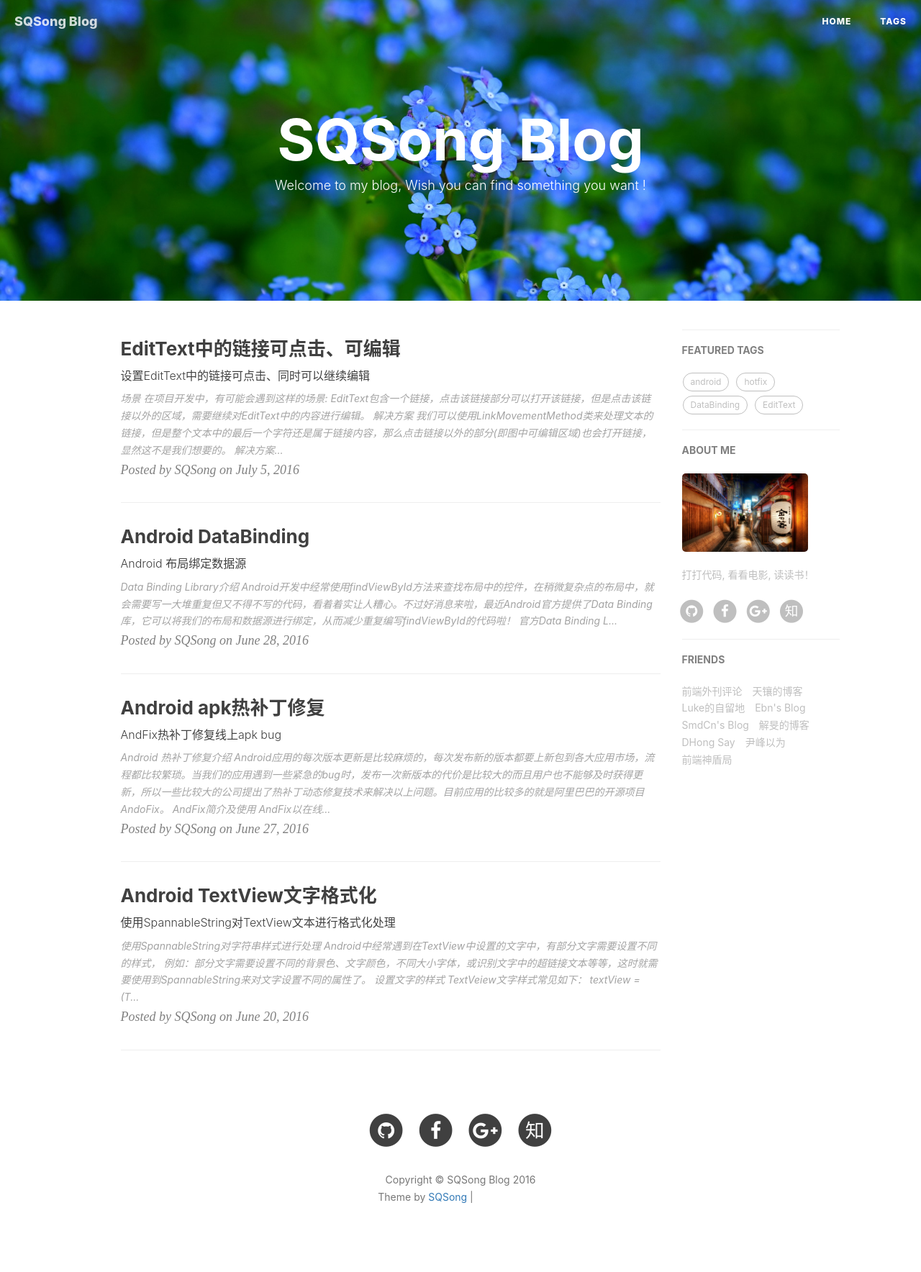
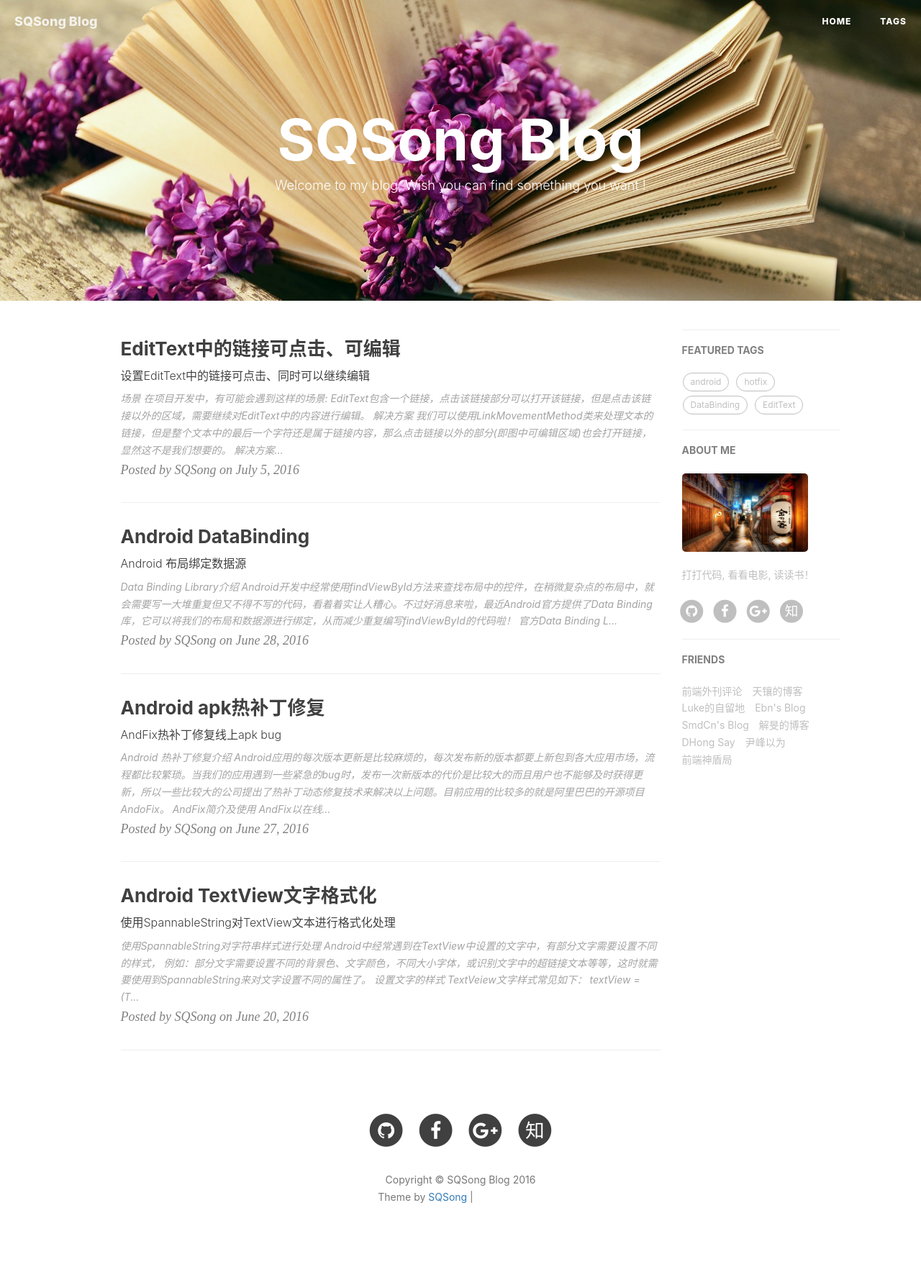
Before and after one commit to songmao123/Jekyll-Blog, a Jekyll site: the page built from index.html, in a window 1280 px wide. Shown: the whole page at 72% size. Built offline with Jekyll 4.4.1, drawn with Linux system fonts in a browser that asks for light colours; nearby versions of some CDN libraries; the list of posts is cut into pages by our own code; comment, search, counter and statistics services are not loaded; grey boxes are pictures that could not be loaded.

Commit message:
change home background

```diff
--- a/_config.yml
+++ b/_config.yml
@@ -1,7 +1,7 @@
 # Site settings
 title: SQSong Blog
 SEOTitle: 松毛的博客 | SQSong Blog
-header-img: img/bg.jpg
+header-img: img/home-bg.jpg
 email: SQSong66@gmail.com
 description: "一个不太靠谱的Android程序猿..."
 keyword: "SQSong, Android, Blog, 博客, 个人网站, 互联网"
```
Also changed, not shown: img/home.jpg (added).
